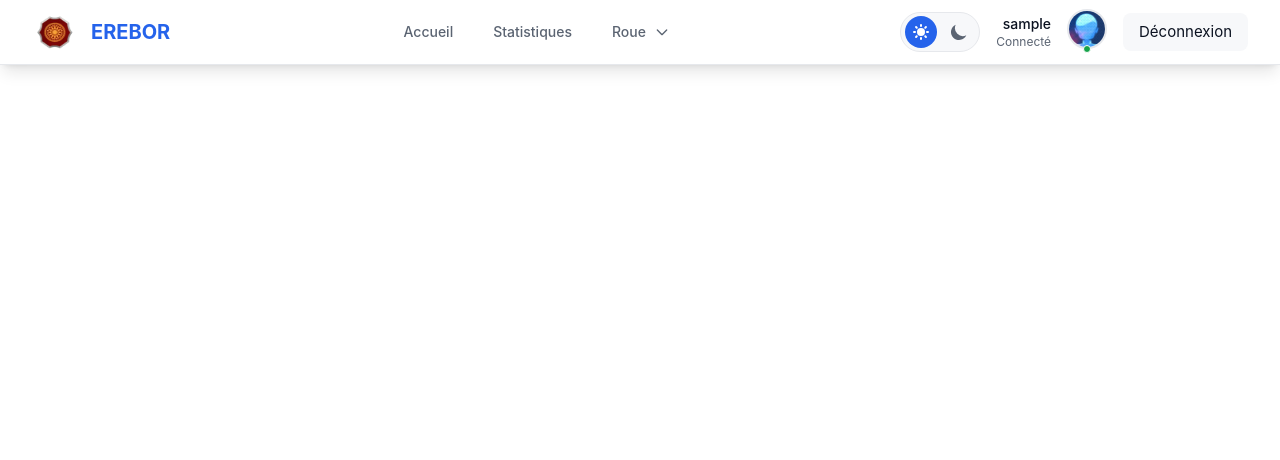
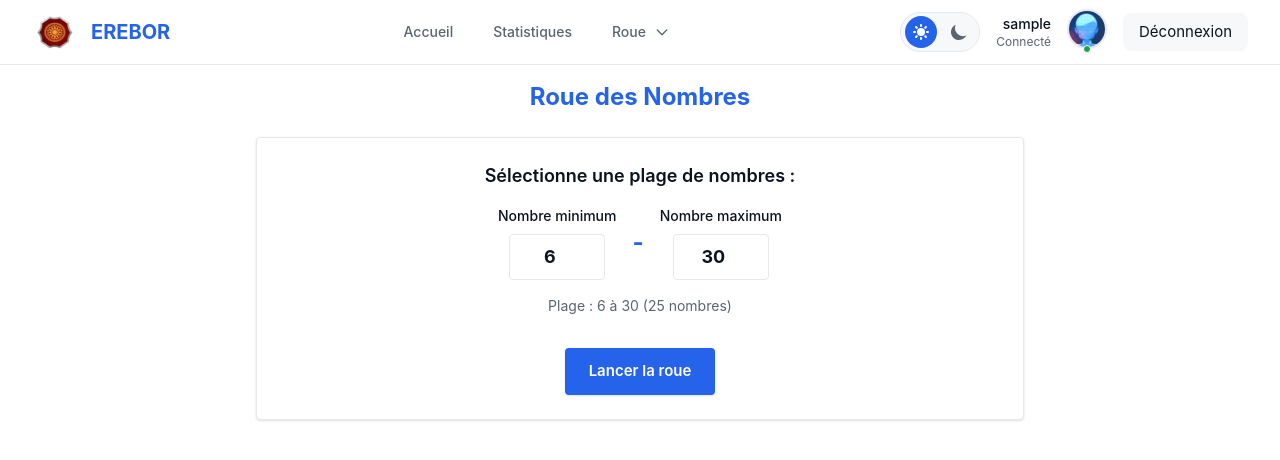
Before and after one commit to Erebor-org/Erebor, a Vue app in the folder frontend/: page /wheel-numbers in a window 1280 px wide. Shown: the top 460 px of the page. Built offline with nearby package versions, Linux system fonts and the light colour scheme; no server answers; sample sign-in values are in the browser's storage.

Commit message:
added wheel number

```diff
--- a/frontend/src/components/NavigationBar.vue
+++ b/frontend/src/components/NavigationBar.vue
@@ -256,6 +256,14 @@
               >
                 Roue des Classes
               </RouterLink>
+              <RouterLink
+                to="/wheel-numbers"
+                class="block px-4 py-3 nav-link"
+                :class="{ 'nav-link-active': route.path === '/wheel-numbers' }"
+                @click="closeWheelDropdown"
+              >
+                Roue des Nombres
+              </RouterLink>
             </div>
           </div>
         </div>
@@ -438,6 +446,14 @@
           >
             Roue des Classes
           </RouterLink>
+          <RouterLink
+            to="/wheel-numbers"
+            class="mobile-nav-link"
+            :class="{ 'mobile-nav-link-active': route.path === '/wheel-numbers' }"
+            @click="isMobileMenuOpen = false"
+          >
+            Roue des Nombres
+          </RouterLink>
         </div>
 
         <div v-if="isLoggedIn" class="">
--- a/frontend/src/router/index.js
+++ b/frontend/src/router/index.js
@@ -12,6 +12,7 @@ import ThemeCustomizer from '../views/ThemeCustomizer.vue';
 import ThemeCustomizerDemo from '../views/ThemeCustomizerDemo.vue';
 import WheelView from '../views/WheelView.vue';
 import WheelClassesView from '../views/WheelClassesView.vue';
+import NumberWheelView from '../views/NumberWheelView.vue';
 import ManageUsers from '../views/ManageUsers.vue';
 import ProfileView from '../views/ProfileView.vue';
 
@@ -33,6 +34,7 @@ const routes = [
   { path: '/theme-customizer-demo', name: 'ThemeCustomizerDemo', component: ThemeCustomizerDemo },
   { path: '/wheel', name: 'Wheel', component: WheelView, meta: { requiresAuth: true } },
   { path: '/wheel-classes', name: 'WheelClasses', component: WheelClassesView, meta: { requiresAuth: true } },
+  { path: '/wheel-numbers', name: 'NumberWheel', component: NumberWheelView, meta: { requiresAuth: true } },
   { path: '/admin/users', name: 'ManageUsers', component: ManageUsers, meta: { requiresAuth: true } },
   { path: '/profil', name: 'Profile', component: ProfileView, meta: { requiresAuth: true } },
 ];
--- /dev/null
+++ b/frontend/src/views/NumberWheelView.vue
@@ -0,0 +1,241 @@
+<template>
+  <div class="min-h-screen bg-theme-bg text-theme-text flex flex-col items-center p-4">
+    <h1 class="text-2xl font-bold mb-6 text-theme-primary">Roue des Nombres</h1>
+    <div class="w-full max-w-3xl bg-theme-card border border-theme-border rounded shadow p-6 flex flex-col items-center">
+      <div class="mb-6 w-full">
+        <div class="text-lg font-semibold mb-4 text-center">Sélectionne une plage de nombres :</div>
+        <div class="flex flex-col sm:flex-row gap-4 justify-center items-center">
+          <div class="flex flex-col items-center">
+            <label for="minNumber" class="text-sm font-medium mb-2">Nombre minimum</label>
+            <input
+              id="minNumber"
+              type="number"
+              v-model.number="minNumber"
+              :min="1"
+              :max="maxNumber - 1"
+              class="w-24 px-4 py-2 border border-theme-border rounded bg-theme-bg text-theme-text text-center text-lg font-bold focus:outline-none focus:ring-2 focus:ring-theme-primary"
+              @input="validateRange"
+            />
+          </div>
+          <div class="text-2xl font-bold text-theme-primary">-</div>
+          <div class="flex flex-col items-center">
+            <label for="maxNumber" class="text-sm font-medium mb-2">Nombre maximum</label>
+            <input
+              id="maxNumber"
+              type="number"
+              v-model.number="maxNumber"
+              :min="minNumber + 1"
+              class="w-24 px-4 py-2 border border-theme-border rounded bg-theme-bg text-theme-text text-center text-lg font-bold focus:outline-none focus:ring-2 focus:ring-theme-primary"
+              @input="validateRange"
+            />
+          </div>
+        </div>
+        <div class="mt-4 text-center text-sm text-theme-text-muted">
+          Plage : {{ minNumber }} à {{ maxNumber }} ({{ numberRange.length }} nombres)
+        </div>
+      </div>
+      <button
+        class="btn btn-primary mt-2"
+        :disabled="numberRange.length < 2 || spinning"
+        @click="spinWheel"
+      >
+        {{ spinning ? 'Tirage en cours...' : 'Lancer la roue' }}
+      </button>
+    </div>
+    <transition name="winner-pop">
+      <div v-if="winner !== null && !spinning" class="mt-8 text-center winner-anim">
+        <div class="text-4xl font-bold text-theme-success mb-2">🎉</div>
+        <div class="text-3xl font-bold text-theme-success">Nombre gagnant : {{ winner }}</div>
+      </div>
+    </transition>
+    <div v-if="spinning" class="fixed inset-0 z-50 flex items-center justify-center bg-black/80">
+      <div class="flex flex-col items-center justify-center relative">
+        <canvas ref="wheelCanvas" width="1000" height="1000" class="border-8 border-theme-primary rounded-full shadow-2xl bg-theme-bg transition-all duration-300" style="max-width:95vw; max-height:95vh;"></canvas>
+        <div class="mt-8 text-white text-xl font-bold animate-pulse">Tirage en cours...</div>
+      </div>
+    </div>
+  </div>
+</template>
+
+<script setup lang="ts">
+import { ref, computed, nextTick } from 'vue';
+import confetti from 'canvas-confetti';
+
+const minNumber = ref(6);
+const maxNumber = ref(30);
+const spinning = ref(false);
+const winner = ref<number | null>(null);
+const wheelCanvas = ref<HTMLCanvasElement | null>(null);
+
+let spinOrder: number[] = [];
+let selectedIndex = 0;
+let spinPlayersCount = 0;
+let animationFrame: number | null = null;
+let targetAngle = 0;
+let spinStart = 0;
+let spinDuration = 0;
+let currentAngle = 0;
+
+const numberRange = computed(() => {
+  const range: number[] = [];
+  for (let i = minNumber.value; i <= maxNumber.value; i++) {
+    range.push(i);
+  }
+  return range;
+});
+
+function validateRange() {
+  if (minNumber.value < 1) minNumber.value = 1;
+  if (maxNumber.value < minNumber.value) maxNumber.value = minNumber.value + 1;
+  if (numberRange.value.length < 2) {
+    maxNumber.value = minNumber.value + 1;
+  }
+}
+
+function spinWheel() {
+  const range = numberRange.value;
+  if (spinning.value || range.length < 2) return;
+  spinning.value = true;
+  winner.value = null;
+
+  // Prépare la liste des nombres
+  spinOrder = [...range];
+  spinPlayersCount = spinOrder.length;
+  selectedIndex = Math.floor(Math.random() * spinPlayersCount);
+
+  const seg = (2 * Math.PI) / spinPlayersCount;
+  const baseTurns = 5 + Math.floor(Math.random() * 2); // 5–6 tours
+  targetAngle = baseTurns * 2 * Math.PI - (selectedIndex + 0.5) * seg - Math.PI / 2;
+
+  spinStart = performance.now();
+  spinDuration = 3200 + Math.random() * 800;
+  animateWheel();
+}
+
+function animateWheel(now?: number) {
+  if (!now) now = performance.now();
+  const elapsed = now - spinStart;
+  const t = Math.min(elapsed / spinDuration, 1);
+  currentAngle = (1 - Math.pow(1 - t, 3)) * targetAngle;
+  drawWheel(currentAngle, spinPlayersCount, spinOrder);
+
+  if (t < 1) {
+    animationFrame = requestAnimationFrame(animateWheel);
+  } else {
+    // Fin du spin : sélectionne le nombre gagnant
+    winner.value = spinOrder[selectedIndex];
+    spinning.value = false;
+    nextTick(() => {
+      confetti({
+        particleCount: 120,
+        spread: 80,
+        origin: { y: 0.6 },
+        zIndex: 9999,
+        colors: ['#2563eb', '#fbbf24', '#22c55e', '#ef4444', '#a21caf']
+      });
+    });
+    drawWheel(0, undefined, undefined);
+  }
+}
+
+function drawWheel(angle = 0, nOverride?: number, numbersOverride?: number[] | null) {
+  const canvas = wheelCanvas.value;
+  if (!canvas) return;
+  const ctx = canvas.getContext('2d');
+  if (!ctx) return;
+
+  ctx.clearRect(0, 0, canvas.width, canvas.height);
+
+  const numbers = numbersOverride ?? numberRange.value;
+  const n = nOverride || numbers.length;
+  if (n === 0) return;
+
+  const centerX = canvas.width / 2;
+  const centerY = canvas.height / 2;
+  const radius = Math.min(centerX, centerY) - 10;
+  const fontSize = Math.max(16, Math.min(32, 400 / n));
+
+  for (let i = 0; i < n; i++) {
+    const angleStart = (i / n) * 2 * Math.PI + angle;
+    const angleEnd = ((i + 1) / n) * 2 * Math.PI + angle;
+
+    ctx.save();
+    ctx.beginPath();
+    ctx.moveTo(centerX, centerY);
+    ctx.arc(centerX, centerY, radius, angleStart, angleEnd);
+    ctx.closePath();
+
+    // Couleur alternée pour meilleure visibilité
+    const hue = (i * 360) / n;
+    ctx.fillStyle = `hsl(${hue}, 70%, 60%)`;
+    ctx.shadowColor = 'rgba(0,0,0,0.15)';
+    ctx.shadowBlur = 8;
+    ctx.fill();
+    ctx.restore();
+
+    // Position pour le texte
+    const midAngle = angleStart + (angleEnd - angleStart) / 2;
+    const textRadius = radius * 0.75;
+    const textX = centerX + Math.cos(midAngle) * textRadius;
+    const textY = centerY + Math.sin(midAngle) * textRadius;
+
+    ctx.save();
+    ctx.font = `bold ${fontSize}px sans-serif`;
+    ctx.textAlign = 'center';
+    ctx.textBaseline = 'middle';
+    ctx.fillStyle = '#222';
+    ctx.shadowColor = 'rgba(255,255,255,0.8)';
+    ctx.shadowBlur = 4;
+    ctx.translate(textX, textY);
+    ctx.rotate(midAngle + Math.PI / 2);
+    ctx.fillText(numbers[i].toString(), 0, 0);
+    ctx.restore();
+  }
+
+  // Flèche pointant vers le haut
+  ctx.save();
+  ctx.translate(centerX, centerY);
+  ctx.rotate(0);
+  ctx.beginPath();
+  ctx.moveTo(0, -radius - 24);
+  ctx.lineTo(-28, -radius + 28);
+  ctx.lineTo(28, -radius + 28);
+  ctx.closePath();
+  ctx.fillStyle = '#2563eb';
+  ctx.shadowColor = ctx.fillStyle;
+  ctx.shadowBlur = 12;
+  ctx.fill();
+  ctx.restore();
+}
+</script>
+
+<style scoped>
+.btn {
+  @apply px-6 py-3 rounded font-semibold shadow transition-all;
+}
+.btn-primary {
+  @apply bg-theme-primary text-white hover:bg-theme-primary-hover disabled:opacity-50 disabled:cursor-not-allowed;
+}
+.winner-pop-enter-active {
+  transition: all 0.5s cubic-bezier(.68,-0.55,.27,1.55);
+}
+.winner-pop-leave-active {
+  transition: all 0.3s ease;
+}
+.winner-pop-enter-from {
+  opacity: 0;
+  transform: scale(0.7) rotate(-10deg);
+}
+.winner-pop-enter-to {
+  opacity: 1;
+  transform: scale(1) rotate(0deg);
+}
+.winner-pop-leave-from {
+  opacity: 1;
+  transform: scale(1);
+}
+.winner-pop-leave-to {
+  opacity: 0;
+  transform: scale(0.7) rotate(10deg);
+}
+</style>
```
